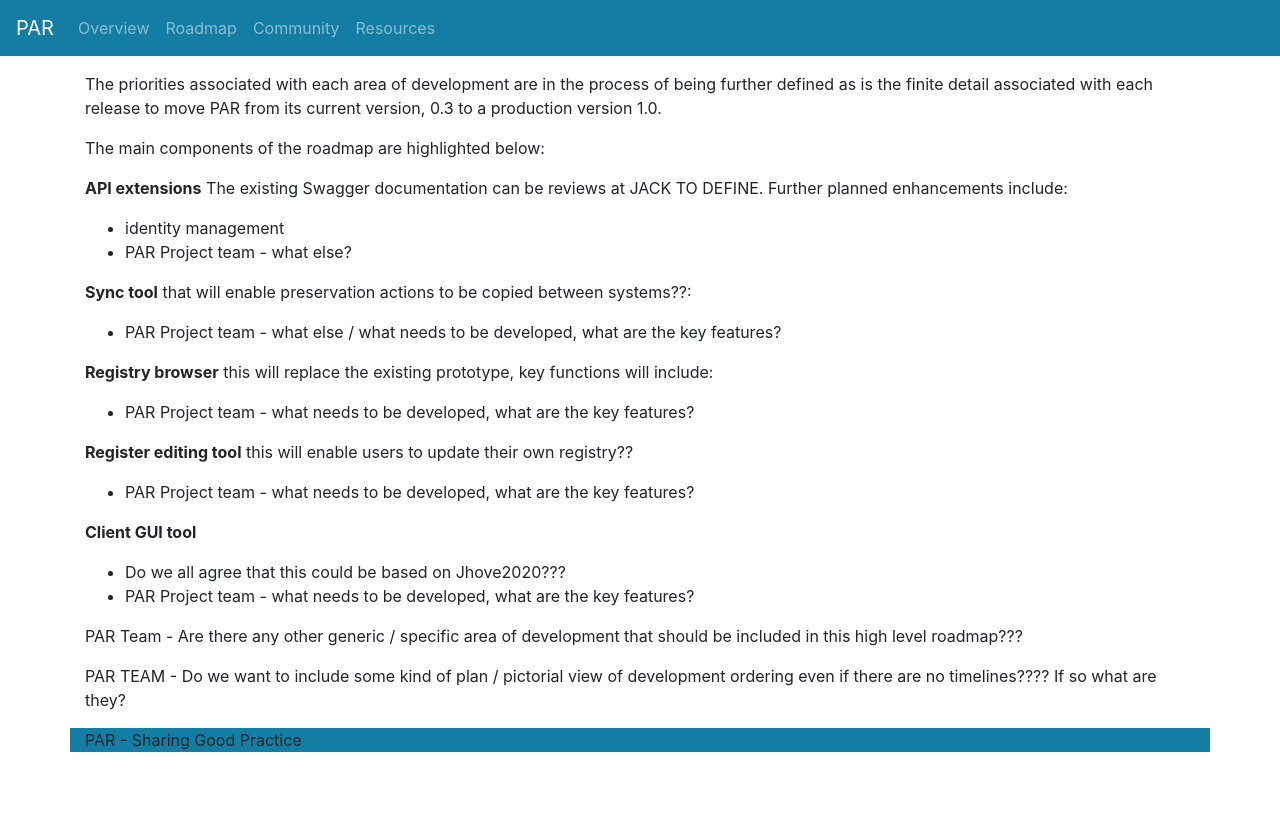
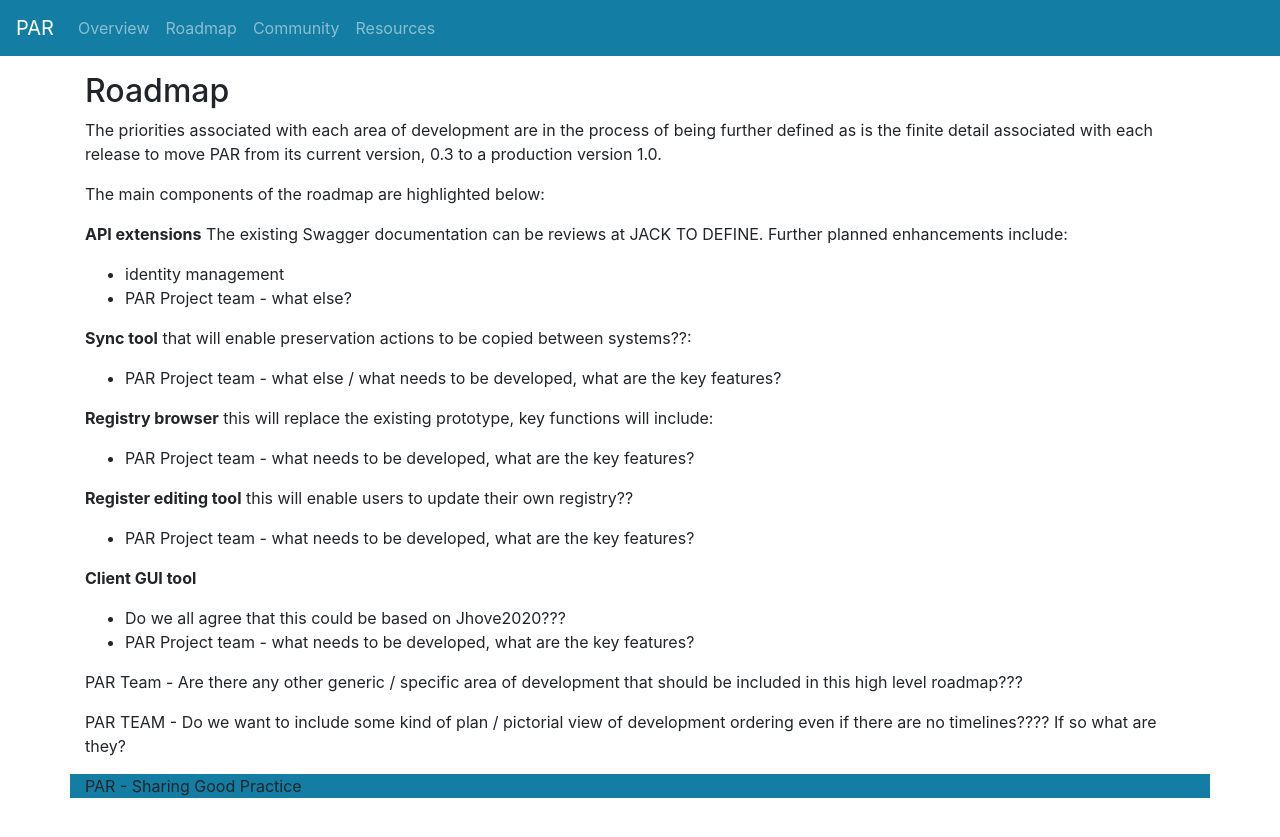
Before and after one commit to openpreserve/par, a Jekyll site: the page built from docs/roadmap/index.md, in a window 1280 px wide and 1200 px high. Shown: the top 837 px of the window. Built offline with Jekyll 4.4.1, drawn with Linux system fonts in a browser that asks for light colours.

Commit message:
Update index.md

```diff
--- a/docs/roadmap/index.md
+++ b/docs/roadmap/index.md
@@ -3,6 +3,7 @@
 title: Roadmap
 ---
 
+## Roadmap
 The priorities associated with each area of development are in the process of being further defined as is the finite detail associated with each release to move PAR from its current version, 0.3 to a production version 1.0.
 
 The main components of the roadmap are highlighted below:
```
